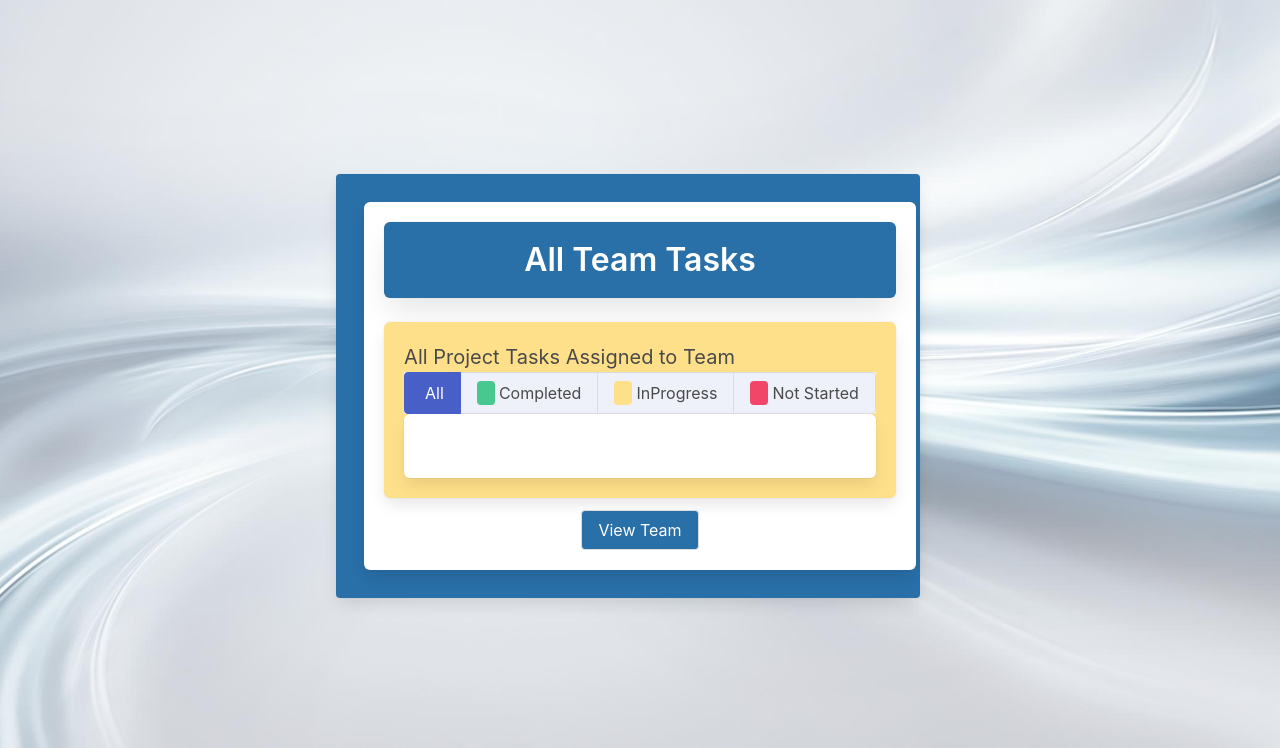
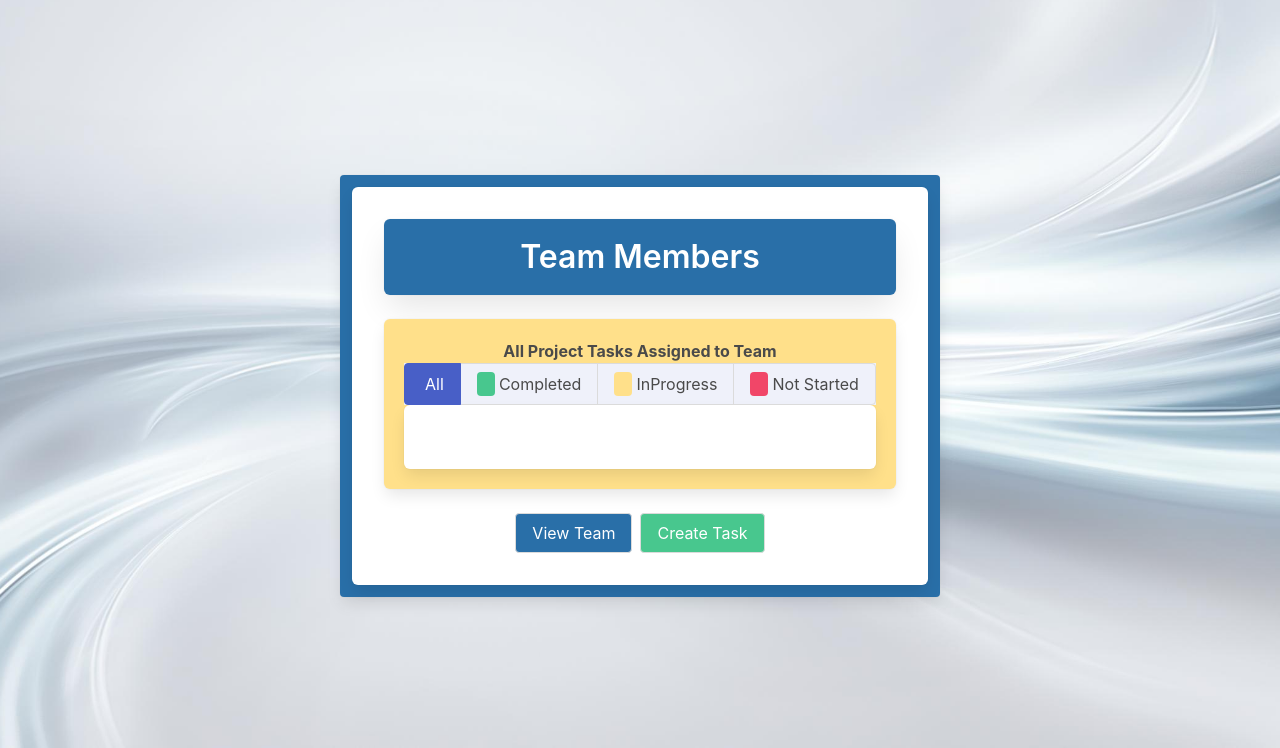
Before and after one commit to AidKool/team-task-manager, a Node server app: template views/allTeamTasks.handlebars in a window 1280 px wide. Shown: the part 52-800 px from the top of the page. Run offline with Node 20, Linux system fonts and the light colour scheme; the template is opened without the code that fills it, so the values that code supplies are empty; style sheets or scripts are compiled from the project's sources; some libraries are stand-ins or nearby versions.

Commit message:
some changes to remove unneeded code divs, tiles, colums classes

```diff
--- a/views/allTeamTasks.handlebars
+++ b/views/allTeamTasks.handlebars
@@ -1,18 +1,16 @@
 {{>headerNav}}
-<section class='hero m-auto is-large '>
-  <div class='container is-fluid columns is-centered'>
-    <div class='card is-flex is-justify-content-space-evenly p-5 has-background-info-dark '>
-      <div class="columns is-desktop">
-        <div class="tile is-ancestor m-1">
-          <div class="tile is-12 is-parent">
-            <div class="tile is-child box">
-              <h1 class='box title is-3 has-text-white has-text-centered has-background-info-dark '>All Team Tasks
-              </h1>
-              <div class="tile is-child box has-background-warning ">
-                <p class="is-size-5">All Project Tasks Assigned to Team</p>
+<section class='hero is-fluid m-auto'>
+  <div class=' container columns is-centered '>
+    <div class='card m-1 p-5 has-background-info-dark'>
+      <div class="box columns has-text-centered ">
+        <div class="column m-auto">
+          <h1 class='box title is-3 has-text-white has-background-info-dark max-width '>
+            Team Members</h1>
+          <div class="box has-background-warning">
+            <p class="is-size-5-mobile has-text-weight-bold">All Project Tasks Assigned to Team</p>
             <div class="columns">
-                  <div class="column">
-                    <div class="tabs is-toggle is-fullwidth has-background-link-light mb-0">
+              <div class="column ">
+                <div class="tabs is-toggle is-fullwidth has-background-link-light mb-0 is-size-7-mobile">
                   <ul>
                     <li class="table-btn is-active" data-id="all-tasks">
                       <a>
@@ -40,97 +38,19 @@
                     </li>
                   </ul>
                 </div>
-                    <div class=" box">
-                      <div class="column is-align-items-center">
+                <div class=" box is-fluid ">
+                  <div class="column">
                     <table class="table is-scrollable team-tasks-table is-hidden active" id="all-tasks">
                       <thead>
-                            <tr>
+                        <tr class="is-size-7-mobile">
                           <th><abbr title="Position">Pos</abbr></th>
                           <th>Task Title</th>
                           <th>Deadline Date</th>
                           <th>Task Status</th>
                         </tr>
                       </thead>
-                          <tbody>
+                      <tbody class="is-size-7-mobile">
                         {{#each tasks as |task|}}
-                            <tr>
-                              <th>{{task.task_id}}</th>
-                              <td>
-                                <p>{{task.task_title}}</p>
-                              </td>
-                              <td>
-                                {{formatDate task.task_deadline}}
-                              </td>
-                              <td>
-                                <p>{{sanitiseStatus task.task_status}}</p>
-                              </td>
-                            </tr>
-                            {{/each}}
-                          </tbody>
-                        </table>
-                        <table class="table team-tasks-table is-scrollable is-hidden" id="completed-tasks">
-                          <thead>
-                            <tr>
-                              <th><abbr title="Position">Task ID</abbr></th>
-                              <th>Task Title</th>
-                              <th>Deadline Date</th>
-                              <th>Task Status</th>
-                            </tr>
-                          </thead>
-                          <tbody>
-                            {{#each completedTasks as |task|}}
-                            <tr>
-                              <th>{{task.task_id}}</th>
-                              <td>
-                                <p>{{task.task_title}}</p>
-                              </td>
-                              <td>
-                                {{formatDate task.task_deadline}}
-                              </td>
-                              <td>
-                                <p>{{sanitiseStatus task.task_status}}</p>
-                              </td>
-                            </tr>
-                            {{/each}}
-                          </tbody>
-                        </table>
-                        <table class="table team-tasks-table is-scrollable is-hidden" id="in-progress-tasks">
-                          <thead>
-                            <tr>
-                              <th><abbr title="Position">Task ID</abbr></th>
-                              <th>Task Title</th>
-                              <th>Deadline Date</th>
-                              <th>Task Status</th>
-                            </tr>
-                          </thead>
-                          <tbody>
-                            {{#each inProgressTasks as |task|}}
-                            <tr>
-                              <th>{{task.task_id}}</th>
-                              <td>
-                                <p>{{task.task_title}}</p>
-                              </td>
-                              <td>
-                                {{formatDate task.task_deadline}}
-                              </td>
-                              <td>
-                                <p>{{sanitiseStatus task.task_status}}</p>
-                              </td>
-                            </tr>
-                            {{/each}}
-                          </tbody>
-                        </table>
-                        <table class="table team-tasks-table is-scrollable is-hidden" id="not-started-tasks">
-                          <thead>
-                            <tr>
-                              <th><abbr title="Position">Task ID</abbr></th>
-                              <th>Task Title</th>
-                              <th>Deadline Date</th>
-                              <th>Task Status</th>
-                            </tr>
-                          </thead>
-                          <tbody>
-                            {{#each notStartedTasks as |task|}}
                         <tr>
                           <th>{{task.task_id}}</th>
                           <td>
@@ -151,11 +71,10 @@
               </div>
             </div>
           </div>
-              <div class='buttons is-flex is-justify-content-center mt-3'>
+          <div class='buttons is-flex is-justify-content-center has-text-white mt-3'>
             <a href="/teams/{{team_id}}" class='button has-background-info-dark has-text-white'>View Team
             </a>
-              </div>
-            </div>
+            <button class=" button has-background-success has-text-white" onclick="openModalTask()">Create Task</button>
           </div>
         </div>
       </div>
@@ -163,3 +82,4 @@
   </div>
 </section>
 <script src="/js/teamPg.js"></script>
+{{>modalCreateTask}}
--- a/views/partials/headerNav.handlebars
+++ b/views/partials/headerNav.handlebars
@@ -1,7 +1,7 @@
 <nav class='navbar has-background-info-dark mb-5' role='navigation' aria-label='main navigation'>
   <div class='container'>
     <div class='navbar-brand'>
-      <div role='button' class='navbar-burger' aria-label='menu' aria-expanded='false' data-target='navbar-menu'>
+      <div role='button' class='navbar-burger has-background-primary' aria-label='menu' aria-expanded='false' data-target='navbar-menu'>
         <span aria-hidden='true'></span>
         <span aria-hidden='true'></span>
         <span aria-hidden='true'></span>
@@ -9,11 +9,11 @@
     </div>
 
     <div id='navbar-menu' class='navbar-menu'>
-      <div class='navbar-end'>
-        <a href='/' class='navbar-item has-text-black has-text-weight-bold'>
+      <div class='navbar-end '>
+        <a href='/' class='navbar-item has-text-black has-text-weight-bold '>
           Home
         </a>
-        <a id='logout' class='navbar-item has-text-black has-text-weight-bold'>
+        <a id='logout' class='navbar-item has-text-black has-text-weight-bold '>
           Log Out
         </a>
       </div>
--- a/views/viewTeam.handlebars
+++ b/views/viewTeam.handlebars
@@ -88,8 +88,6 @@
       </div>
     </div>
   </div>
-  </div>
-  </div>
 </section>
 <script src="https://cdn.jsdelivr.net/npm/chart.js@3.7.1/dist/chart.min.js"></script>
 <script src="/js/managerPg.js"></script>
```
Also changed, not shown: views/managerPg.handlebars (+19 -30 lines). Lines whose indentation alone changed are shown as unchanged.
